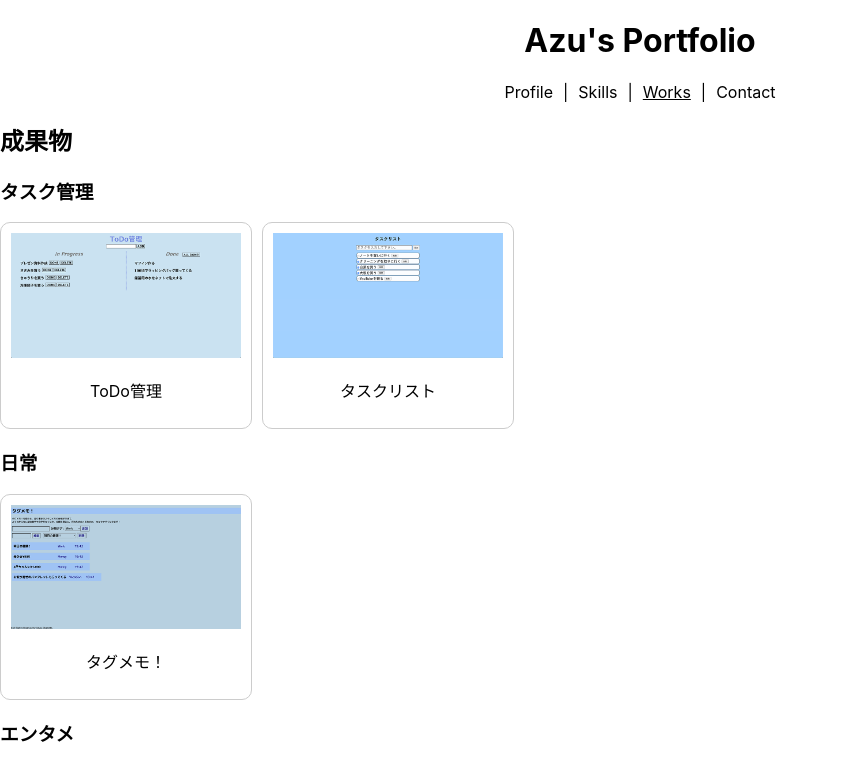
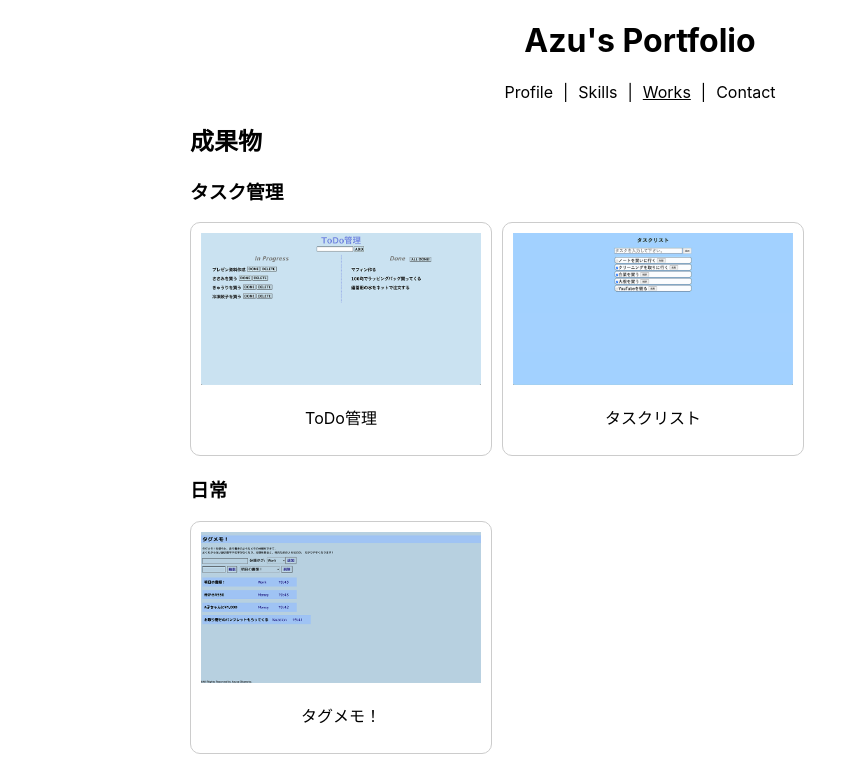
Before and after one commit to azufb/renewal-portfolio, a React (Create React App) app: page /Works in a window 1280 px wide. Shown: the top 763 px of the page, without its empty margins (0-867 px from the left). Built offline with nearby package versions, Linux system fonts and the light colour scheme.

Commit message:
中央寄せの実験

```diff
--- a/src/App.css
+++ b/src/App.css
@@ -92,6 +92,11 @@ img {
 }
 
 /* My Worksページ */
+.works {
+  width: 900px;
+  margin: 0 auto;
+}
+
 .cards {
   display: flex;
 }
@@ -99,7 +104,7 @@ img {
 .card {
   border: 1px solid #ccc;
   border-radius: 10px;
-  width: 250px;
+  width: 300px;
   height: auto;
 }
 
@@ -112,7 +117,7 @@ img {
 }
 
 .card img {
-  width: 230px;
+  width: 280px;
   height: auto;
 }
 
--- a/src/component/Works.js
+++ b/src/component/Works.js
@@ -12,7 +12,7 @@ import { NavLink } from 'react-router-dom';
 export default class Works extends React.Component {
     render() {
         return (
-            <div>
+            <div className="works">
                 <h2>成果物</h2>
                 <h3>タスク管理</h3>
                 <div className='cards'>
```
